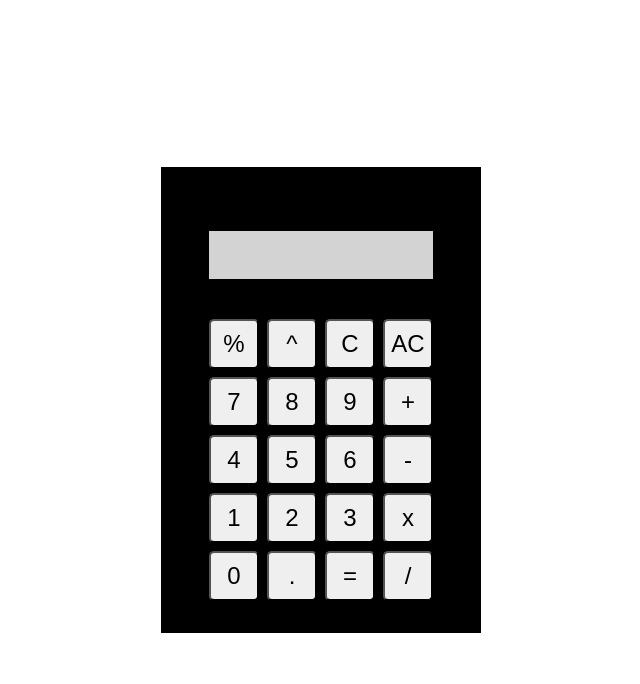
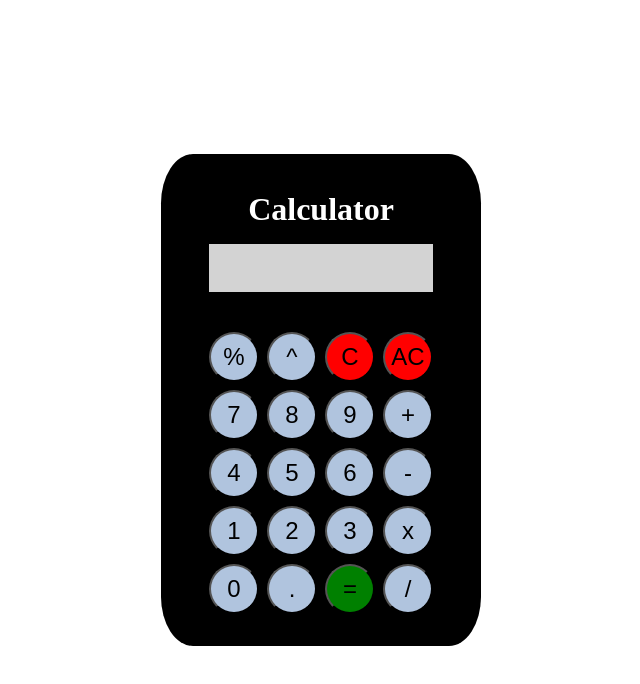
Before and after one commit to AnoSan7/calculator, a plain HTML site: page index.html in a window 1280 px wide. Shown: the whole page, without its empty margins (319-959 px from the left). Drawn offline with Linux system fonts and the light colour scheme.

Commit message:
Customise the calculator

```diff
--- a/index.html
+++ b/index.html
@@ -9,11 +9,14 @@
 </head>
 <body>
     <div class="container">
+        <div class="header">
+        <h1>Calculator</h1>
         <p class="result"></p>
+        </div>
         <div class="rows">
             <button id="per" class="buttons">%</button>
             <button id="expo" class="buttons">^</button>
-            <button id="clear" class="buttons">C</button>
+            <button id="clear">C</button>
             <button id="allClear">AC</button>
         </div>
         <div class="rows">
--- a/script.js
+++ b/script.js
@@ -15,7 +15,8 @@ const multiply=document.querySelector("#multiply");
 const divide=document.querySelector("#divide");
 const expo=document.querySelector("#expo");
 const clear=document.querySelector("#clear");
-allClear=document.querySelector("#allClear");
+const allClear=document.querySelector("#allClear");
+
 add.addEventListener("click",e=>{
     if(result.textContent!=''){
         num1=result.textContent;
@@ -62,6 +63,11 @@ expo.addEventListener("click",e=>{
         result.textContent='';
     }
 })
+clear.addEventListener("click",e=>{
+    if(result.textContent!=''){
+        result.textContent=result.textContent.slice(0,-1);
+    }
+})
 equals.addEventListener("click",e=>{
     if(result.textContent!='' && num1!=''){
         num2=result.textContent;
--- a/style.css
+++ b/style.css
@@ -7,12 +7,15 @@ html,body{
 }
 .container{
     background-color: black;
+    border-radius: 10%;
     width: 16em;
     padding: 2em;
+    padding-top: 1em;
     display: flex;;
     flex-direction: column;
     align-items: center;
     gap: 0.5em;
+    justify-content: center;
 }
 .rows{
     display: flex;
@@ -21,9 +24,22 @@ html,body{
 button{
     height: 50px;
     width: 50px;
-    border-radius: 10%;
+    border-radius: 50%;
     font-size: 1.5em;
+    background-color: lightsteelblue;
+    transition: transform 0.1s ease-out, box-shadow 0.1s ease-out, background-color 0.2s;
 }
+button:hover{
+    background-color: white;
+    transform: translateY(-3px) scale(1.05);
+    box-shadow: 0 6px 12px rgba(0, 0, 0, 0.2);
+}
+button:active {
+    transform: translateY(0) scale(0.95);
+    box-shadow: 0 2px 4px rgba(0, 0, 0, 0.2);
+    animation: none;
+}
+
 .result{
     width: 14rem;
     background-color: lightgrey;
@@ -32,4 +48,27 @@ button{
     justify-content: flex-end;
     font-size: 2em;
     align-items: center;
+    margin-top: 0.5em;
 }
+h1{
+    color:white;
+    padding: 0;
+    margin-bottom: 0;
+}
+.header{
+    display: flex;
+    flex-direction: column;
+    align-items: center;
+}
+#equals{
+    background-color: green;
+}
+#equals:hover{
+    background-color: lightgreen;
+}
+#clear,#allClear{
+    background-color: red;
+}
+#clear:hover,#allClear:hover{
+    background-color: rgb(245, 78, 78);
+}
```
